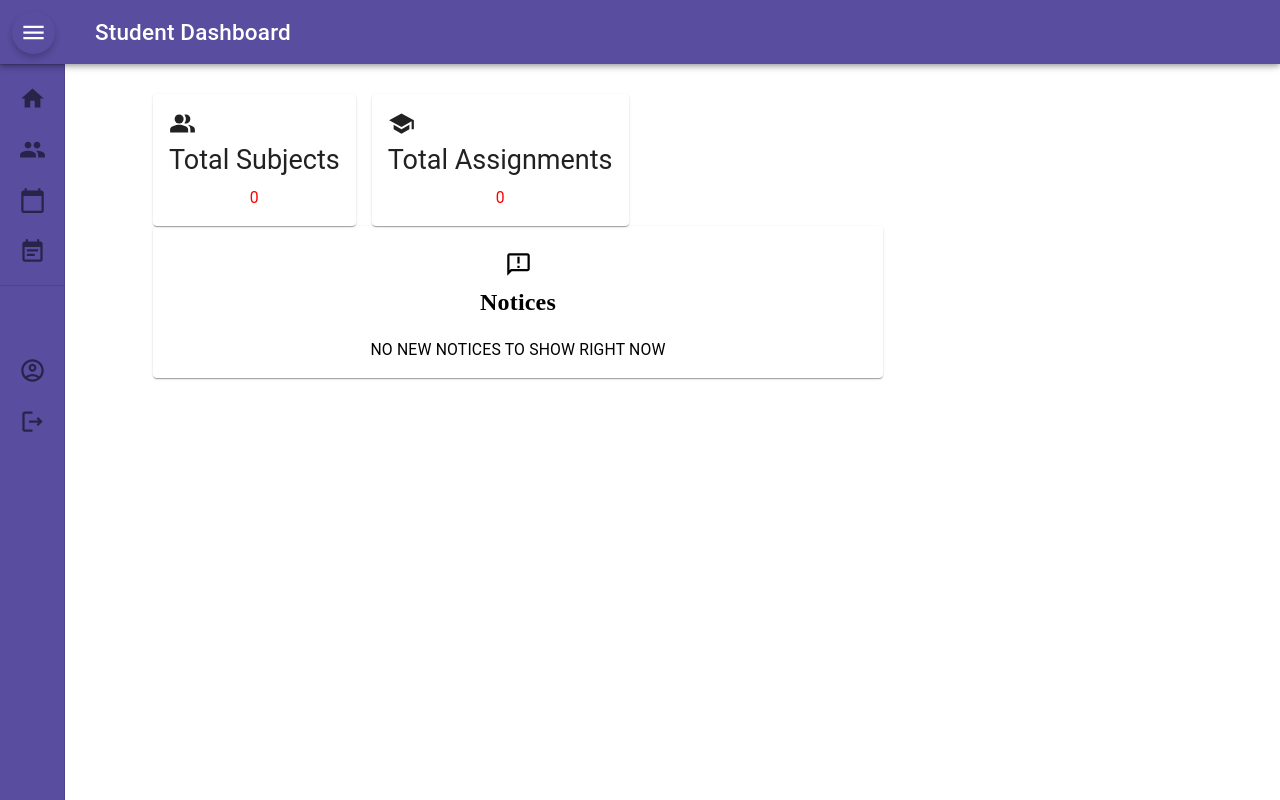
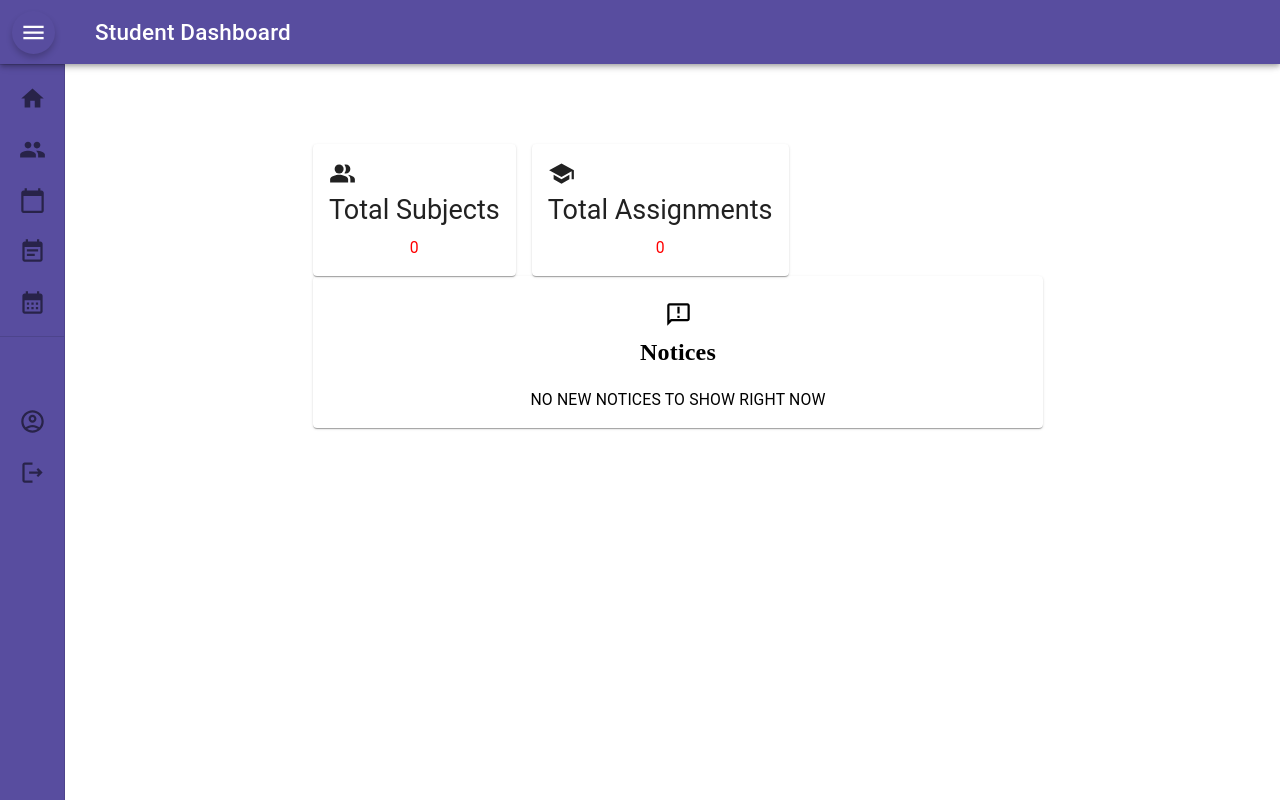
Before and after one commit to Nutika16/Collage_Management, a React (Create React App) app: page /StudentHome in a window 1280 px wide. Built offline with nearby package versions, Linux system fonts and the light colour scheme.

Commit message:
updated commit

```diff
--- a/package.json
+++ b/package.json
@@ -11,6 +11,7 @@
     "@testing-library/react": "^13.4.0",
     "@testing-library/user-event": "^13.5.0",
     "bootstrap": "^5.3.2",
+    "formik": "^2.4.5",
     "react": "^18.2.0",
     "react-bootstrap": "^2.9.1",
     "react-calendar": "^4.6.1",
--- a/src/App.css
+++ b/src/App.css
@@ -213,6 +213,11 @@ body {
 
 .css-2dum1v-MuiDrawer-docked .MuiDrawer-paper{
   background-color: #584d9f;
+}
+
+.css-mhc70k-MuiGrid-root>.MuiGrid-item {
+  margin-left: 160px;
+  margin-top: 50px;
 }
 
 .css-1v5u2yv {
--- a/src/App.js
+++ b/src/App.js
@@ -17,6 +17,7 @@ import TeacherProfile from './pages/Teacher/TeacherProfile';
 import Uploads from './pages/Admin/Uploads';
 import MyProfileAdmin from './pages/Admin/MyProfileAdmin';
 import Choose from './pages/Choose';
+import Calender from './pages/Student/calender';
 function App() {
   return (
     <>
@@ -26,6 +27,7 @@ function App() {
       <Route path='/Register' exact element ={<Register/>}></Route>
         <Route path='/Home' exact element ={<Home/>}></Route>
         <Route path='/Teachers' exact element ={<Teachers/>}></Route>
+        <Route path='/Calender' exact element ={<Calender/>}></Route>
         <Route path='/StudentsAdmin' exact element ={<StudentsAdmin/>}></Route>
         <Route path='/Uploads' exact element ={<Uploads/>}></Route>
         <Route path='/StudentHome' exact element ={<StudentHome/>}></Route>
--- /dev/null
+++ b/src/pages/Student/Cal.jsx
@@ -0,0 +1,25 @@
+import React, { useState } from "react";
+import Calendar from "react-calendar";
+
+import "react-calendar/dist/Calendar.css"; // Import calendar styles
+// import './Calender.css'; // Import custom calendar styles
+
+function Cal() {
+  // Create a state variable to store the selected date
+  const [date, setDate] = useState(new Date());
+
+  // Define a function to handle date changes
+  const onChange = (newDate) => {
+    setDate(newDate);
+  };
+
+  return (
+    <div className="calendar-container">
+      <h2>My Calendar</h2>
+      <Calendar onChange={onChange} value={date} />
+      <calendar/>
+    </div>
+  );
+}
+
+export default Cal;
--- a/src/pages/Student/StudentDashboard.jsx
+++ b/src/pages/Student/StudentDashboard.jsx
@@ -23,6 +23,7 @@ import AccountCircleOutlinedIcon from '@mui/icons-material/AccountCircleOutlined
 import LogoutOutlinedIcon from '@mui/icons-material/LogoutOutlined';
 import EventNoteIcon from '@mui/icons-material/EventNote';
 import { useNavigate } from 'react-router-dom';
+import CalendarMonthIcon from '@mui/icons-material/CalendarMonth';
 const drawerWidth = 240;
 
 const openedMixin = (theme) => ({
@@ -214,6 +215,29 @@ export default function StudentDashboard() {
                 <ListItemText primary="Time Table" sx={{ opacity: open ? 1 : 0 }} />
               </ListItemButton>
             </ListItem>
+
+            <ListItem disablePadding sx={{ display: 'block' }}onClick={() => handleMenuItemClick('/Calender')}>
+              <ListItemButton
+                sx={{
+                  color:'white',
+                  minHeight: 48,
+                  justifyContent: open ? 'initial' : 'center',
+                  px: 2.5,
+                }}
+              >
+                <ListItemIcon
+                  sx={{
+                    minWidth: 0,
+                    mr: open ? 3 : 'auto',
+                    justifyContent: 'center',
+                  }}
+                >
+                 <CalendarMonthIcon/>
+                </ListItemIcon>
+                <ListItemText primary="calendar" sx={{ opacity: open ? 1 : 0 }} />
+              </ListItemButton>
+            </ListItem>
+
         </List>
         <Divider />
         <List>
--- /dev/null
+++ b/src/pages/Student/calender.jsx
@@ -0,0 +1,10 @@
+import React from "react";
+import Cal from "./Cal";
+function Calender(){
+    return (
+        <>
+        <Cal/>
+        </>
+      );
+    }
+export default Calender;
--- a/src/pages/Styles.css
+++ b/src/pages/Styles.css
@@ -238,6 +238,11 @@ button {
     display: flex;
     justify-content: space-between;
     align-items: center;
+  }
+
+  .calendar-container{
+    margin-left: 480px;
+    margin-top: -20px;
   }
 
   /* Calendar navigation button styles */
--- a/src/pages/login.jsx
+++ b/src/pages/login.jsx
@@ -1,4 +1,3 @@
-
 import React, { useState } from "react";
 import { Link } from "react-router-dom";
 import { ToastContainer, toast } from "react-toastify";
@@ -6,10 +5,10 @@ import 'react-toastify/dist/ReactToastify.css';
 import { useNavigate } from "react-router-dom";
 import './Styles.css';
 
+
 export const Login = (props) => {
   const [email, setEmail] = useState("");
   const [pass, setPass] = useState("");
-    const navigate = useNavigate();
 
   const handleSubmit = (e) => {
     e.preventDefault();
@@ -48,8 +47,7 @@ export const Login = (props) => {
 
       toast("You are Successfully logged in!");
 
-      navigate("/Login");
-
+      window.location.replace("Login");
 
     } else {
       alert("Register Yourself!!");
@@ -57,6 +55,17 @@ export const Login = (props) => {
   }
 
   return (
+    // <div Name="auth-form-container">
+    //     <h2>Login</h2>
+    //     <form className="login-form" onSubmit={handleSubmit}>
+    //         <label htmlFor="email">email</label>
+    //         <input value={email} onChange={(e) => setEmail(e.target.value)}type="email" placeholder="youremail@gmail.com" id="email" name="email" />
+    //         <label htmlFor="password">password</label>
+    //         <input value={pass} onChange={(e) => setPass(e.target.value)} type="password" placeholder="********" id="password" name="password" />
+    //         <button type="submit">Log In</button>
+    //     </form>
+    //     <button Name="link-btn" onClick={() => props.onFormSwitch('register')}>Don't have an account? Register here.</button>
+    // </div>
 
     <>
       <div className="container2">
@@ -168,6 +177,14 @@ export const Login = (props) => {
                       </select>
                     </div>
 
+                    {/* <br></br>
+                    <div className="role">
+                    <br></br><br></br><br></br><strong>Select your role</strong>&nbsp;&nbsp;
+                    <input type="radio" id="html" name="role_radio" value="Student"/>
+                    <label>Student</label>&nbsp;&nbsp;
+                    <input type="radio" id="html1" name="role_radio" value="Teacher"/>
+                    <label>Teacher</label><br></br>
+                    </div> */}
 
 
 
@@ -184,10 +201,20 @@ export const Login = (props) => {
                       <a href="/register">
                         <button type="button">Register</button>
                       </a>
-                      {}
+                      {/* for login change href to '/' */}
                     </div>
 
-                    {}
+                    {/* <div className="fgt_pwd">
+                      <a
+                        aria-label="Forgot Password"
+                        alt="Forgot Password"
+                        title="Forgot Password"
+                        href=""
+                        className="forgot_pwd"
+                      >
+                        Forgot Password
+                      </a>
+                    </div> */}
                   </form>
                 </div>
               </div>
```
Also changed, not shown: src/pages/calender.jsx (deleted, +0 -24 lines), 1 other file (tests, documents, lock files or other folders).
